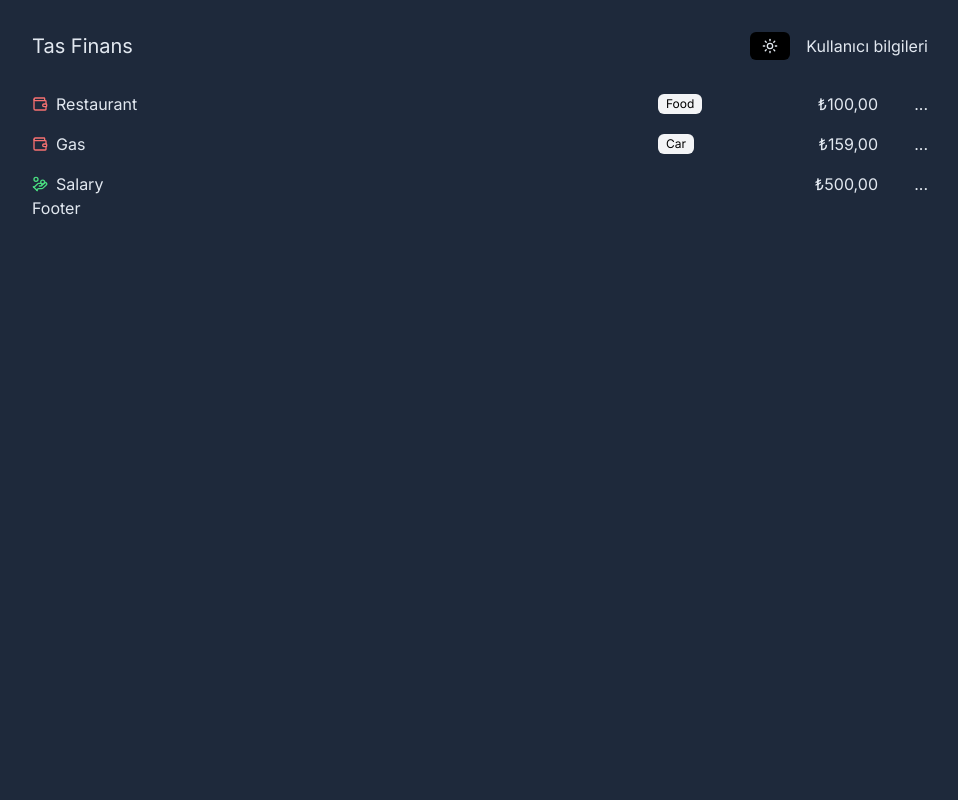
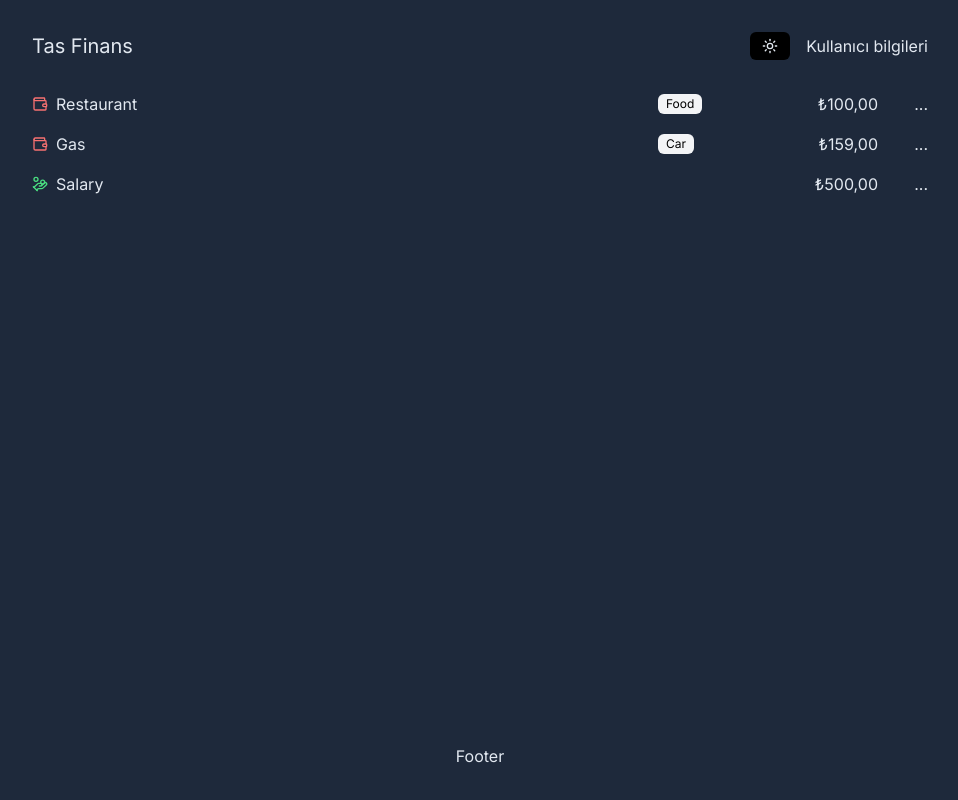
Before and after one commit to tascagdas/Tas-Finans, a Next.js app: page /dashboard in a window 1280 px wide. Shown: the whole page, without its empty margins (160-1118 px from the left). Built offline with nearby package versions, Linux system fonts and the light colour scheme; no server answers; data requests are answered from the project's data file.

Commit message:
footer'a ayar çekildi

```diff
--- a/app/dashboard/layout.js
+++ b/app/dashboard/layout.js
@@ -6,7 +6,7 @@
       <>
           <PageHeader className="my-8" />
           <main>{children}</main>
-          <footer>Footer</footer>
+          <footer className='mt-auto text-center py-8'>Footer</footer>
     </>
   )
 }
--- a/app/layout.js
+++ b/app/layout.js
@@ -14,7 +14,7 @@
 
   return (
     <html lang="en" className={theme}>
-      <body className={inter.className}>{children}</body>
+      <body className={`${inter.className} min-h-screen flex flex-col`}>{children}</body>
     </html>
   );
 }
```
